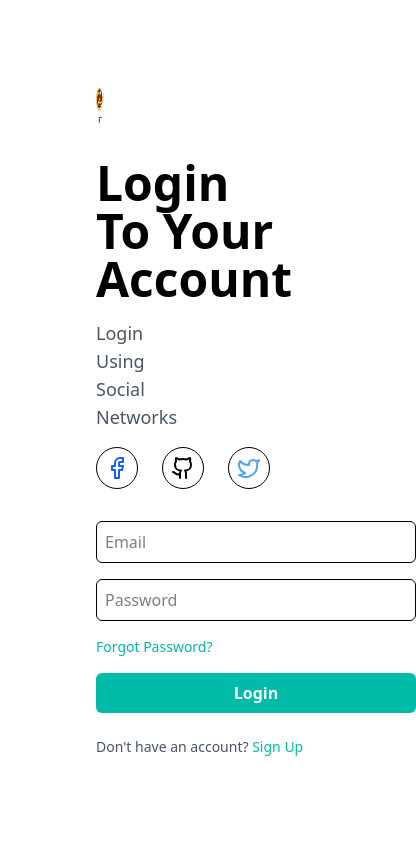
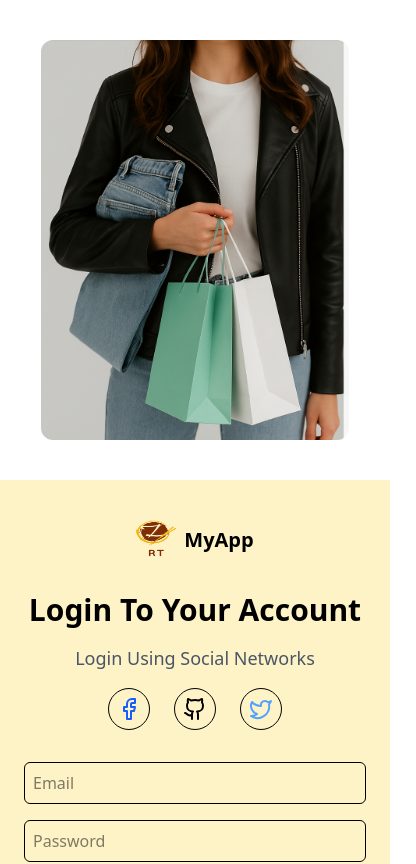
Before and after one commit to Maaztai66/Resale-Website, a React (Vite) app: page /login in a window 390 px wide. Shown: the top 864 px of the page, 416 px wide, since content can reach past the window. Built offline with nearby package versions, Linux system fonts and the light colour scheme.

Commit message:
Update loginpage.jsx

```diff
--- a/src/login/loginpage.jsx
+++ b/src/login/loginpage.jsx
@@ -5,18 +5,20 @@ import loginpagelady from "../assets/loginpagelady.png";
 
 const Loginpage = () => {
   return (
-    <div className="min-h-screen flex">
+    <div className="min-h-screen flex flex-col md:flex-row">
       {/* Left Side - Login Form */}
-      <div className="flex flex-col justify-center items-start px-24 w-1/2 md:bg-amber-100 sm:bg-amber-100">
+      <div className="flex flex-col justify-center items-center px-6 py-10 w-full md:w-1/2 bg-amber-100 order-2 md:order-1">
         {/* Header */}
         <div className="flex items-center mb-8">
           <img src={logo} alt="logo" className="h-10 w-10 mr-2" />
-          <h1 className="text-xl font-bold"></h1>
+          <h1 className="text-xl font-bold">MyApp</h1>
         </div>
 
         {/* Login Heading */}
-        <h1 className="text-5xl font-bold mb-4">Login To Your Account</h1>
-        <p className="text-lg text-gray-600 mb-4">
+        <h1 className="text-3xl md:text-5xl font-bold mb-4 text-center md:text-left">
+          Login To Your Account
+        </h1>
+        <p className="text-lg text-gray-600 mb-4 text-center md:text-left">
           Login Using Social Networks
         </p>
 
@@ -34,27 +36,27 @@ const Loginpage = () => {
         </div>
 
         {/* Login Form */}
-        <form className="flex flex-col gap-4">
+        <form className="flex flex-col gap-4 w-full max-w-sm">
           <input
             type="email"
             placeholder="Email"
-            className="border p-2 rounded-md w-80 outline-none focus:border-teal-500 focus:ring-1 focus:ring-teal-500"
+            className="border p-2 rounded-md outline-none focus:border-teal-500 focus:ring-1 focus:ring-teal-500"
           />
           <input
             type="password"
             placeholder="Password"
-            className="border p-2 rounded-md w-80 outline-none focus:border-teal-500 focus:ring-1 focus:ring-teal-500"
+            className="border p-2 rounded-md outline-none focus:border-teal-500 focus:ring-1 focus:ring-teal-500"
           />
           <a
             href="/forgot-password"
-            className="text-sm text-teal-500 hover:underline"
+            className="text-sm text-teal-500 hover:underline self-end"
           >
             Forgot Password?
           </a>
-          <button className="bg-teal-500 text-white font-semibold p-2 rounded-md w-80 hover:bg-teal-600 hover:scale-105 transition-transform duration-200">
+          <button className="bg-teal-500 text-white font-semibold p-2 rounded-md hover:bg-teal-600 hover:scale-105 transition-transform duration-200">
             Login
           </button>
-          <p className="text-sm text-gray-600 mt-2">
+          <p className="text-sm text-gray-600 mt-2 text-center">
             Don't have an account?{" "}
             <a href="/sign" className="text-teal-500 hover:underline">
               Sign Up
@@ -63,13 +65,12 @@ const Loginpage = () => {
         </form>
       </div>
 
-
       {/* Right Side - Lady Image */}
-      <div className="hidden md:flex justify-center items-center w-1/2 p-10">
+      <div className="flex justify-center items-center w-full md:w-1/2 p-10 order-1 md:order-2">
         <img
           src={loginpagelady}
           alt="Login Lady"
-          className="rounded-xl max-h-[500px] object-cover"
+          className="rounded-xl max-h-[400px] md:max-h-[500px] object-cover"
         />
       </div>
     </div>
```
